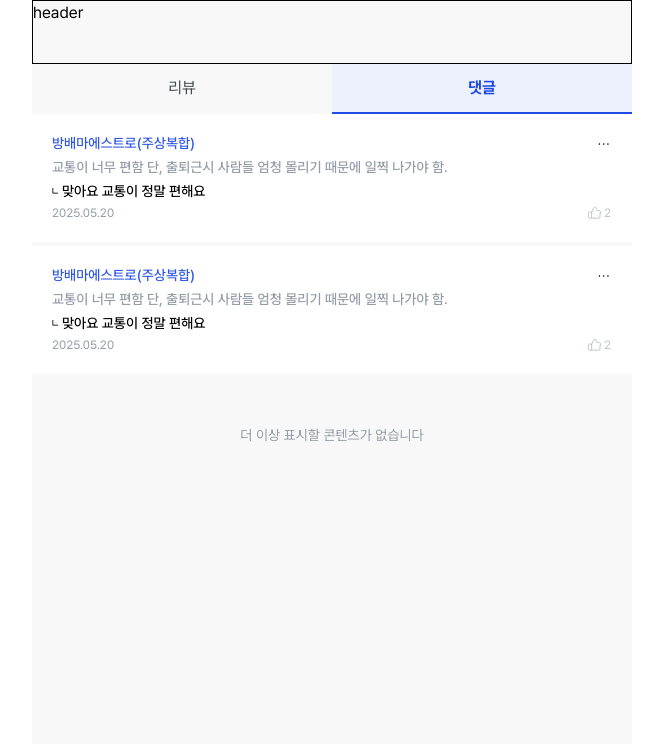
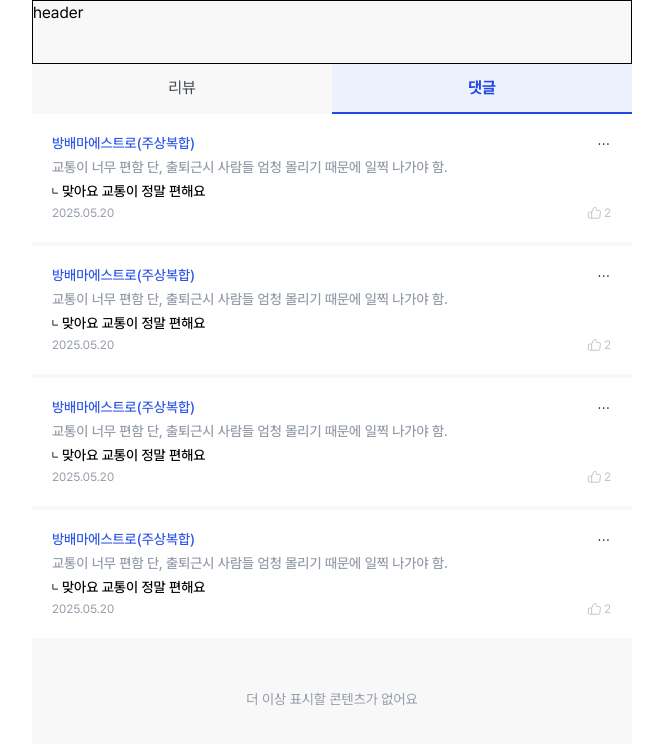
Before and after one commit to FC-DEV3-Final-Project/zoop-frontend, a Next.js app: page /mypage/1/myposts in a window 1280 px wide. Both pictures are taken after a click on the button "댓글". Shown: the top 744 px of the page, without its empty margins (308-971 px from the left). Built offline with nearby package versions, Linux system fonts and the light colour scheme.

Commit message:
design: 문구 수정

```diff
--- a/src/app/mypage/[id]/myposts/page.tsx
+++ b/src/app/mypage/[id]/myposts/page.tsx
@@ -70,6 +70,21 @@ const postData: PostData = {
       date: "2025.05.20",
       likes: 2,
       reply: "맞아요 교통이 정말 편해요",
+    }, {
+      type: "comment",
+      title: "방배마에스트로(주상복합)",
+      content: "교통이 너무 편함 단, 출퇴근시 사람들 엄청 몰리기 때문에 일찍 나가야 함.",
+      date: "2025.05.20",
+      likes: 2,
+      reply: "맞아요 교통이 정말 편해요",
+    },
+    {
+      type: "comment",
+      title: "방배마에스트로(주상복합)",
+      content: "교통이 너무 편함 단, 출퇴근시 사람들 엄청 몰리기 때문에 일찍 나가야 함.",
+      date: "2025.05.20",
+      likes: 2,
+      reply: "맞아요 교통이 정말 편해요",
     },
     // ... 더 많은 댓글 데이터
   ],
@@ -116,7 +131,7 @@ const MyPostsPage = () => {
             ))}
           </div>
           <div className="flex h-[60px] items-center justify-center">
-            <div className="text-body2 text-gray-700-info">더 이상 표시할 콘텐츠가 없습니다</div>
+            <div className="text-body2 text-gray-700-info">더 이상 표시할 콘텐츠가 없어요</div>
           </div>
         </>
       )}
```
